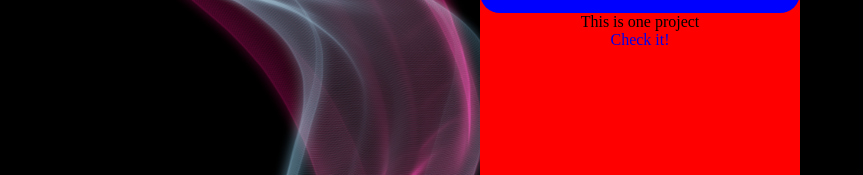
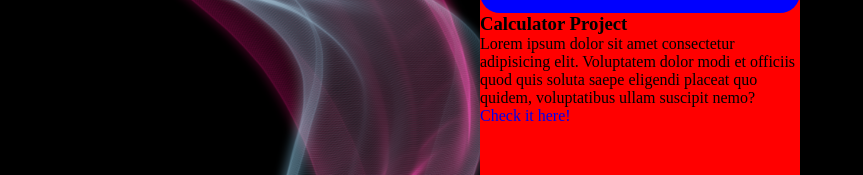
Before and after one commit to Cesarioo/FreecodeCamp-Curriculum, a plain HTML site: page Web Design Course/pportfolio/index.html in a window 1280 px wide. Shown: the part 1107-1282 px from the top of the page, without its empty margins (0-863 px from the left). Drawn offline with nearby package versions, Linux system fonts and the light colour scheme.

Commit message:
index update

```diff
--- a/Web Design Course/pportfolio/index.html
+++ b/Web Design Course/pportfolio/index.html
@@ -1,5 +1,6 @@
 <!DOCTYPE html>
 <html lang="en">
+
 <head>
     <meta charset="UTF-8">
     <meta http-equiv="X-UA-Compatible" content="IE=edge">
@@ -7,6 +8,7 @@
     <title>personal Portfolio</title>
     <link rel="stylesheet" href="style.css">
 </head>
+
 <body>
     <nav id="navbar">
         <div class="links">
@@ -15,8 +17,8 @@
         </div>
         <h1> Web Portfolio</h1>
         <div class="links">
-                <a href="#projects"> Welcome ! </a>
-                <a href="#projects"> Welcome ! </a>
+            <a href="#projects"> Welcome ! </a>
+            <a href="#projects"> Welcome ! </a>
         </div>
     </nav>
     <section id="welcome-section">
@@ -30,22 +32,28 @@
                 <div class="projectImg">
                     <img src="calc.png" alt="">
                 </div>
-                <p> This is one project</p>
-                <a href="#"> Check it!</a>
+                <div class="projectText">
+                    <h3> Calculator Project</h3>
+                    <p> Lorem ipsum dolor sit amet consectetur adipisicing elit. Voluptatem dolor modi et officiis quod
+                        quis
+                        soluta saepe eligendi placeat quo quidem, voluptatibus ullam suscipit nemo?</p>
+                    <a href="#"> Check it here!</a>
+                </div>
             </div>
         </div>
 
     </section>
-    <section id="media"  class="padding">
+    <section id="media" class="padding">
         <a href="https://www.freecodecamp.org/Cesarioo" target="_blank" id="profile-link"> freecodecamp profile</a>
     </section>
 
     <script>
 
-        window.addEventListener('scroll', function() {
+        window.addEventListener('scroll', function () {
             let value = scrollY
 
         })
     </script>
 </body>
+
 </html>
```
